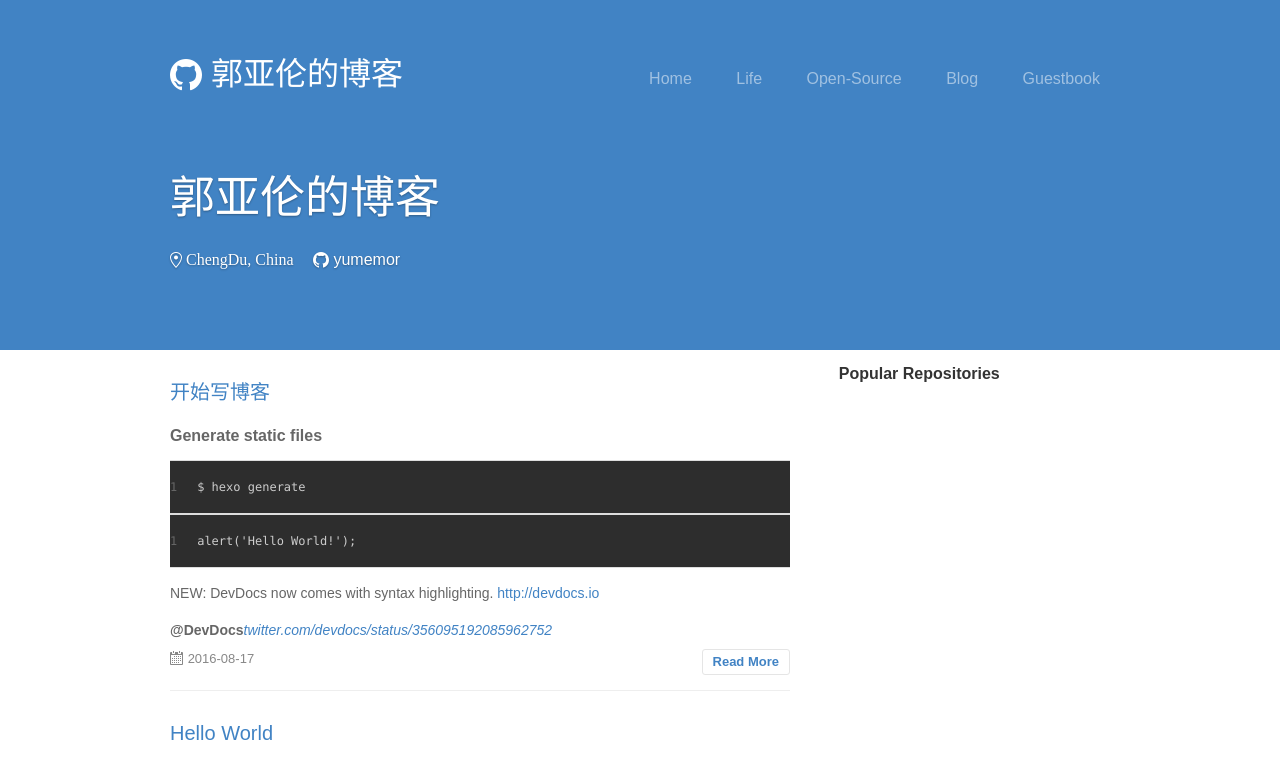
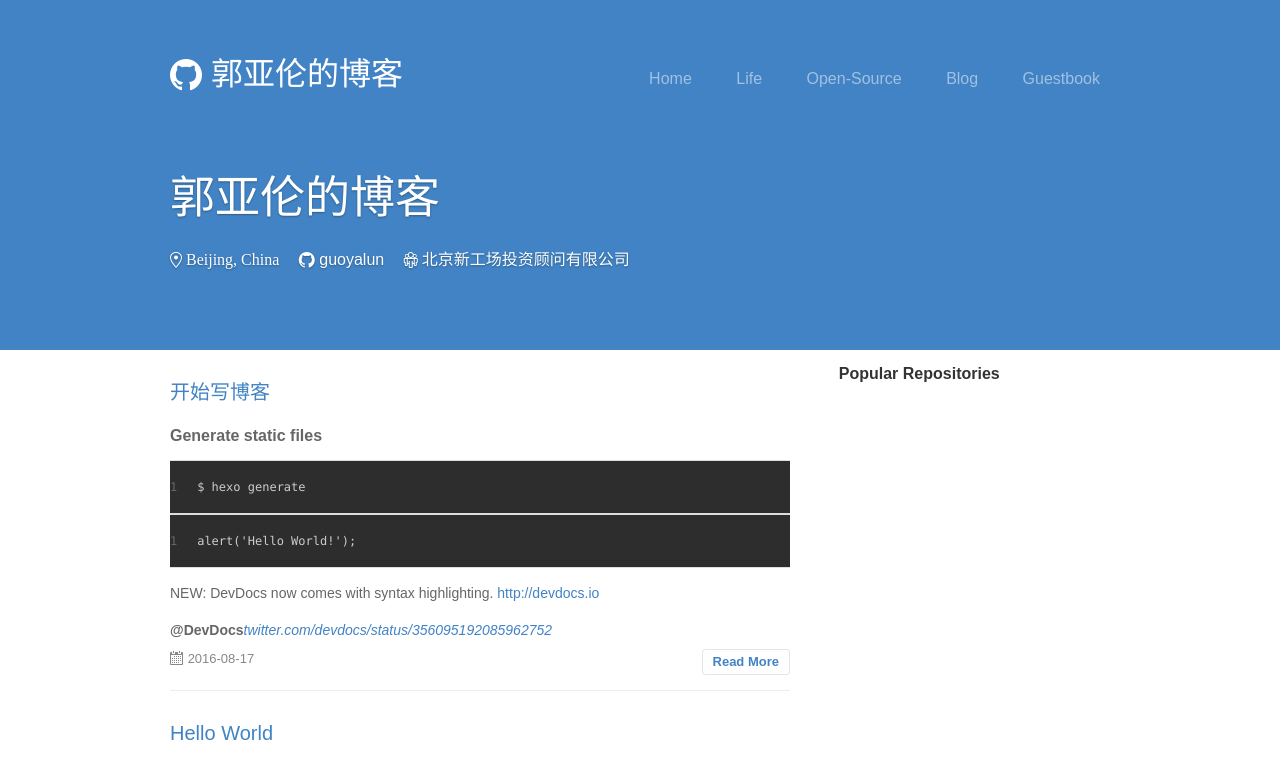
Before and after one commit to guoyalun/guoyalun.github.io, a plain HTML site: page archives/2016/08/index.html in a window 1280 px wide. Shown: the top 764 px of the page. Drawn offline with nearby package versions, Linux system fonts and the light colour scheme; no server answers.

Commit message:
Site updated: 2016-08-17 21:05:13

```diff
--- a/archives/2016/08/index.html
+++ b/archives/2016/08/index.html
@@ -58,7 +58,7 @@
 
                                 <span class="octicon octicon-location">
 
-                                        ChengDu, China
+                                        Beijing, China
 
                                 </span>
 
@@ -71,7 +71,18 @@
 
                                 </span>
 
-                                    <a href="http://github.com/yumemor" target="_blank">yumemor</a>
+                                    <a href="http://github.com/guoyalun" target="_blank">guoyalun</a>
+
+
+                        </span>
+
+                        <span class="meta-info">
+
+                                <span class="octicon octicon-organization">
+
+                                        北京新工场投资顾问有限公司
+
+                                </span>
 
 
                         </span>
@@ -213,7 +224,7 @@
                 var repos = "cordova-plugin-alipay,hexo-theme-primer".split(",");
                 for(var i in repos){
                     var name = repos[i];
-                    $.get("https://api.github.com/repos/yumemor/"+name,handle);
+                    $.get("https://api.github.com/repos/guoyalun/"+name,handle);
                 }
                 function handle(result){
                     if(result){
```
Also changed, not shown: archives/2016/index.html (+14 -3 lines), archives/index.html (+14 -3 lines), index.html (+14 -3 lines).
